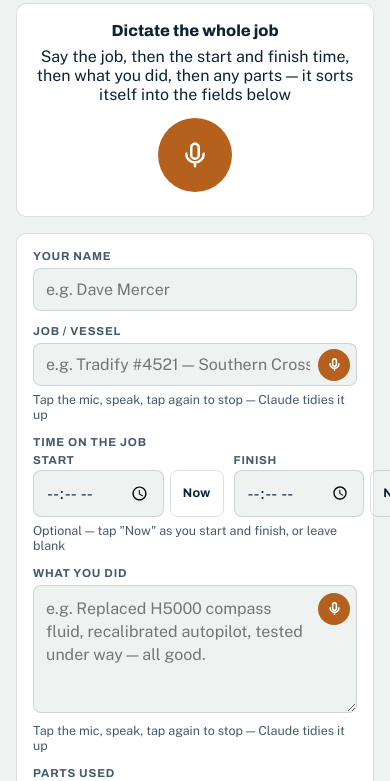
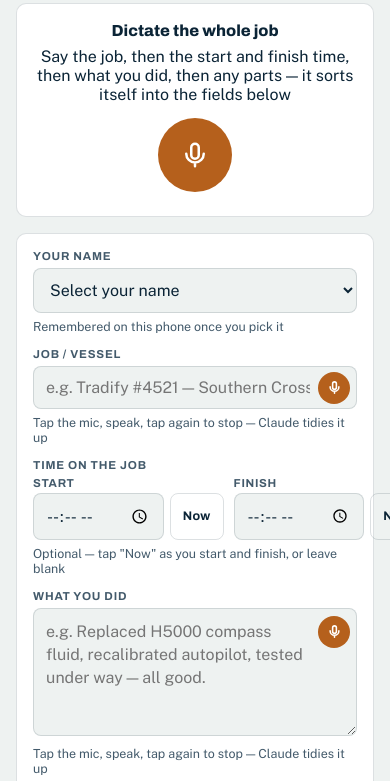
Before and after one commit to jonathonclough/job-docket, a website: page index.html in a window 390 px wide. Shown: the part 63-844 px from the top of the page. Drawn offline with nearby package versions, Linux system fonts and the light colour scheme.

Commit message:
Replace free-text name field with a staff picker
"Your name" is now a dropdown of the 6 active Tradify staff (Cian Parkinson, Harry Averbuj, Jay Halligan, Jessica Smith, Jonathon Clough, Will Armstrong) instead of free text, so submissions match Tradify's staff list exactly. The pick is remembered on the phone via the existing localStorage save, same as before.

```diff
--- a/index.html
+++ b/index.html
@@ -106,7 +106,7 @@ border-radius: 999px;
 .field label { font-family: "Archivo", sans-serif; font-weight: 700; font-size: 0.72rem; letter-spacing: 0.07em; text-transform: uppercase; color: var(--ink-soft); }
 .field .hint { font-size: 0.78rem; color: var(--ink-soft); }
 
-input[type="text"], input[type="email"], input[type="time"], textarea {
+input[type="text"], input[type="email"], input[type="time"], textarea, select {
 font: inherit;
 font-size: 1rem;
 color: var(--ink);
@@ -248,7 +248,16 @@ button:focus-visible, .btn-link:focus-visible { outline: 2px solid var(--focus);
 <div class="card">
 <div class="field">
 <label for="tech">Your name</label>
-<input type="text" id="tech" placeholder="e.g. Dave Mercer" autocomplete="off">
+<select id="tech">
+<option value="" disabled selected>Select your name</option>
+<option value="Cian Parkinson">Cian Parkinson</option>
+<option value="Harry Averbuj">Harry Averbuj</option>
+<option value="Jay Halligan">Jay Halligan</option>
+<option value="Jessica Smith">Jessica Smith</option>
+<option value="Jonathon Clough">Jonathon Clough</option>
+<option value="Will Armstrong">Will Armstrong</option>
+</select>
+<div class="hint">Remembered on this phone once you pick it</div>
 </div>
 
 <div class="field">
```
